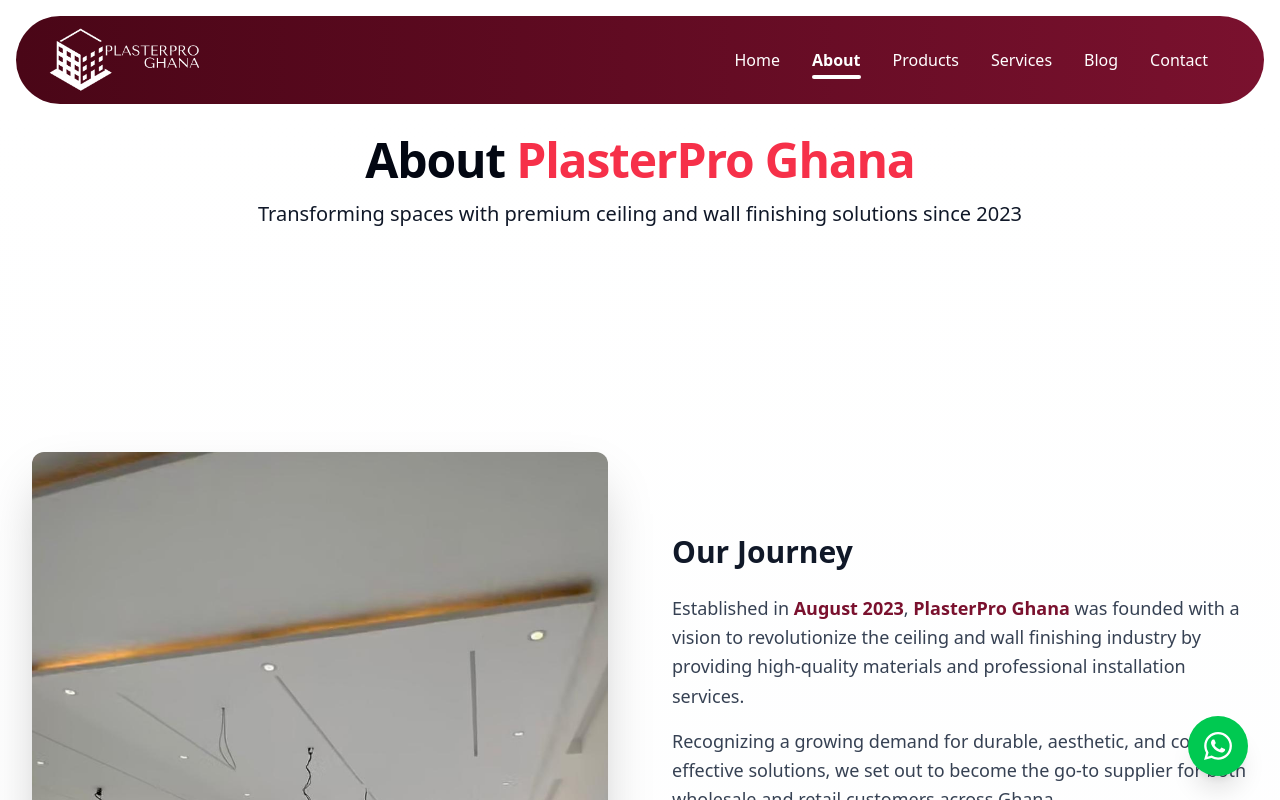
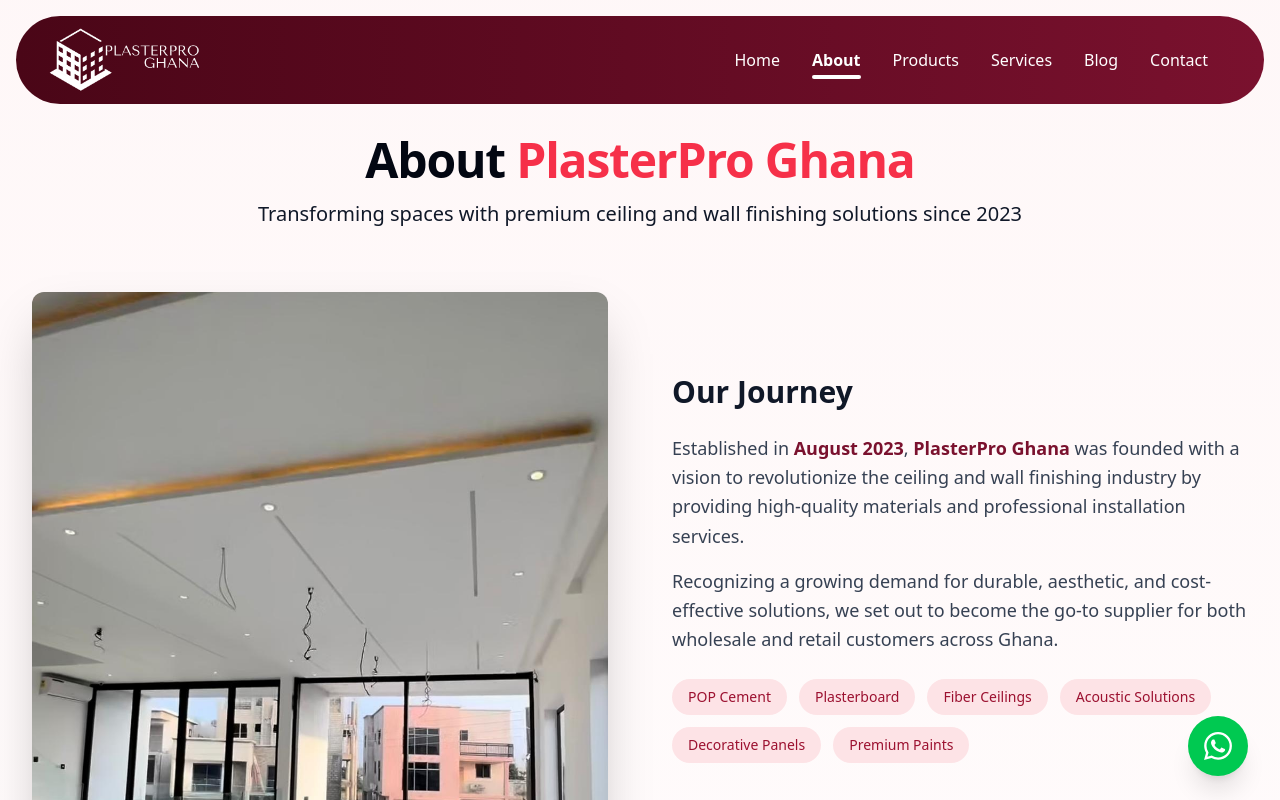
Before and after one commit to samankwah/plasterpro-gh, a React (Vite) app: page /about-us in a window 1280 px wide. Shown: the top 800 px of the page. Built offline with nearby package versions, Linux system fonts and the light colour scheme.

Commit message:
fix: remove navbar and hero whitespace

```diff
--- a/src/App.jsx
+++ b/src/App.jsx
@@ -30,7 +30,7 @@
 
 const PageLoader = () => (
   <div
-    className="flex min-h-[50vh] items-center justify-center"
+    className="route-page-loader flex min-h-[50vh] items-center justify-center"
     role="status"
     aria-live="polite"
   >
--- a/src/index.css
+++ b/src/index.css
@@ -20,11 +20,17 @@
 }
 
 .route-content {
-  padding-block-start: var(--site-navbar-height);
+  min-height: 50vh;
 }
 
 .route-intro {
-  padding-block-start: var(--route-intro-gap);
+  padding-block-start: calc(
+    var(--site-navbar-height) + var(--route-intro-gap)
+  );
+}
+
+.route-page-loader {
+  padding-block-start: var(--site-navbar-height);
 }
 
 .route-sticky-below-navbar {
--- a/src/pages/ProjectDetailsPage.jsx
+++ b/src/pages/ProjectDetailsPage.jsx
@@ -209,7 +209,7 @@
 
   if (!project) {
     return (
-      <div className="min-h-screen bg-gray-50 flex items-center justify-center">
+      <div className="route-intro min-h-screen bg-gray-50 flex items-center justify-center">
         <div className="text-center">
           <h2 className="text-2xl font-bold text-gray-800 mb-4">
             Project Not Found
--- a/src/pages/home/sections/AboutInnovator.jsx
+++ b/src/pages/home/sections/AboutInnovator.jsx
@@ -11,7 +11,7 @@
   usePageMeta(PAGE_METADATA.aboutUs.title, PAGE_METADATA.aboutUs.description);
 
   return (
-    <div className="bg-gradient-to-b from-white to-gray-50">
+    <div className="bg-gradient-to-b from-brand-50/60 via-white to-gray-50">
       {/* Hero Section */}
       <div className="relative overflow-hidden">
         {/* <div className="absolute inset-0 bg-brand-900 opacity-80">
@@ -21,7 +21,7 @@
             className="w-full h-full object-cover mix-blend-overlay"
           />
         </div> */}
-        <div className="route-intro relative max-w-7xl mx-auto px-4 sm:px-6 lg:px-8 pb-[10.5rem] md:pb-32 lg:pb-40 text-center">
+        <div className="route-intro relative max-w-7xl mx-auto px-4 sm:px-6 lg:px-8 pb-8 text-center">
           <h1 className="text-2xl md:text-3xl lg:text-5xl font-extrabold text-gray-950 tracking-tight mb-4">
             About <span className="text-brand-500">PlasterPro Ghana</span>
           </h1>
@@ -33,7 +33,7 @@
       </div>
 
       {/* Company History Section */}
-      <div className="max-w-7xl mx-auto px-4 sm:px-6 lg:px-8 py-8 md:py-12 lg:py-16">
+      <div className="max-w-7xl mx-auto px-4 sm:px-6 lg:px-8 pt-8 pb-8 md:pb-12 lg:pb-16">
         <div className="lg:grid lg:grid-cols-2 lg:gap-16 items-center">
           <div className="rounded-xl overflow-hidden shadow-2xl mb-10 lg:mb-0">
             <img
--- a/src/pages/home/sections/BlogPage.jsx
+++ b/src/pages/home/sections/BlogPage.jsx
@@ -289,7 +289,7 @@
   return (
     <div className="bg-gradient-to-b from-white to-slate-50 min-h-screen">
       {/* Enhanced Hero Section - Reduced Height & Gray Color */}
-      <section className="route-intro relative bg-gradient-to-br from-gray-300 via-gray-700 to-gray-900 text-white pb-[7.5rem] md:pb-32 overflow-hidden">
+      <section className="route-intro relative bg-gradient-to-br from-gray-300 via-gray-700 to-gray-900 text-white pb-10 md:pb-12 overflow-hidden">
         <div className="absolute inset-0">
           <div className="absolute top-10 left-10 w-64 h-64 bg-gray-600/20 rounded-full blur-3xl"></div>
           <div className="absolute bottom-10 right-10 w-64 h-64 bg-gray-500/20 rounded-full blur-3xl"></div>
--- a/src/pages/home/sections/Hero.jsx
+++ b/src/pages/home/sections/Hero.jsx
@@ -53,7 +53,7 @@
 
   return (
     <div className="w-full bg-gradient-to-br from-brand-50 to-white">
-      <div className="route-intro container mx-auto px-6 pb-[9.5rem] sm:pb-[10.5rem] md:pb-40 lg:pb-56">
+      <div className="route-intro container mx-auto px-6 pb-12 md:pb-16">
         <ScrollToTopButton />
         <div className="flex flex-col lg:flex-row items-center justify-between">
           {/* Left column - Text content */}
--- a/src/pages/home/sections/Showcase.jsx
+++ b/src/pages/home/sections/Showcase.jsx
@@ -20,12 +20,12 @@
   <div
     className={`bg-gradient-to-b from-gray-50 to-white px-6 sm:px-8 lg:px-12 ${
       isRouteIntro
-        ? "route-intro pb-[10.5rem] md:pb-40"
-        : "py-24"
+        ? "route-intro pb-16 md:pb-20"
+        : "pt-12 pb-16 md:pt-16 md:pb-20"
     }`}
   >
     <div className="container mx-auto">
-      <div className="text-center mb-20">
+      <div className="text-center mb-10 md:mb-12">
         <div className="h-10 w-72 bg-gray-200 rounded animate-pulse mx-auto mb-5"></div>
         <div className="h-6 w-full max-w-96 bg-gray-200 rounded animate-pulse mx-auto"></div>
       </div>
@@ -209,12 +209,12 @@
     <div
       className={`bg-gradient-to-b from-gray-50 to-white px-6 sm:px-8 lg:px-12 ${
         isRouteIntro
-          ? "route-intro pb-[10.5rem] md:pb-40"
-          : "py-24"
+          ? "route-intro pb-16 md:pb-20"
+          : "pt-12 pb-16 md:pt-16 md:pb-20"
       }`}
     >
       <div className="container mx-auto">
-        <div className="text-center mb-20">
+        <div className="text-center mb-10 md:mb-12">
           <h2 className="text-3xl md:text-5xl font-bold text-gray-900 mb-5 tracking-tight">
             Featured Services
           </h2>
```
